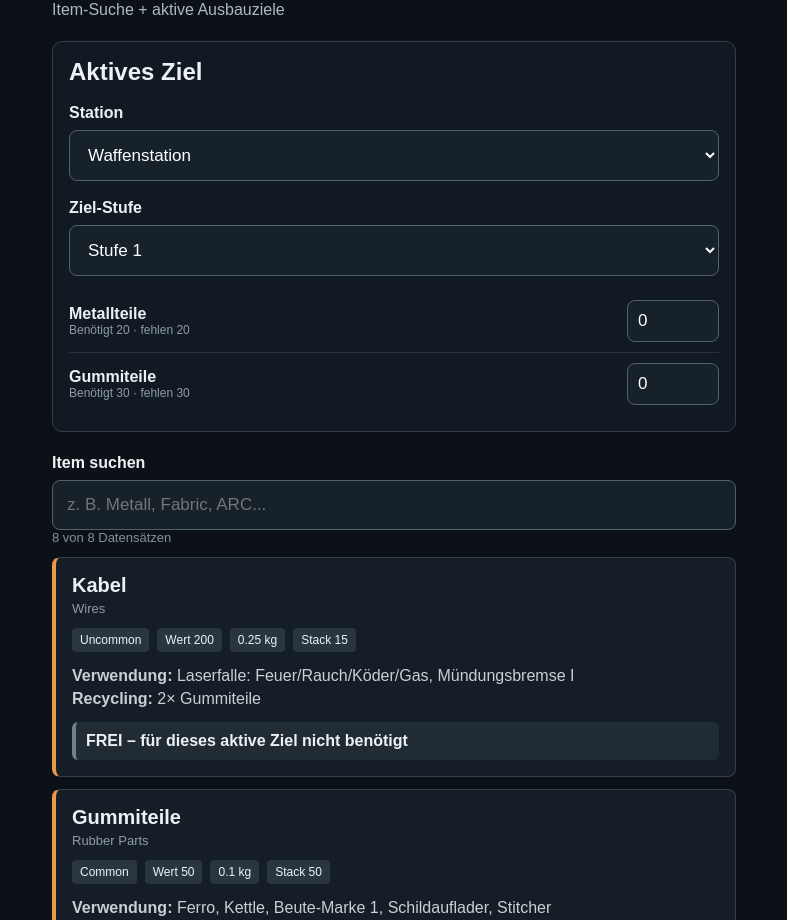
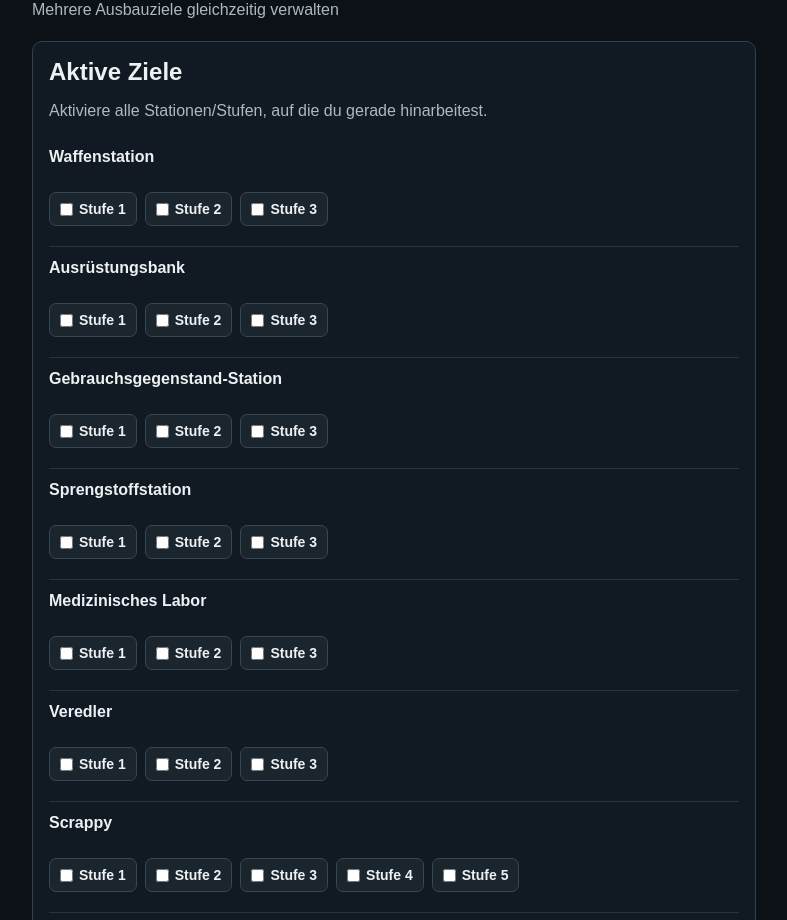
Before and after one commit to RamasFieldTool/Arc-companion, a plain HTML site: page index.html in a window 1280 px wide. Shown: the part 110-1030 px from the top of the page, without its empty margins (246-1033 px from the left). Drawn offline with Linux system fonts and the light colour scheme.

Commit message:
Add files via upload

```diff
--- a/app.js
+++ b/app.js
@@ -1,41 +1,96 @@
 const q=document.querySelector('#q');
 const out=document.querySelector('#out');
 const status=document.querySelector('#status');
-const goalSel=document.querySelector('#goal');
-const levelSel=document.querySelector('#level');
-const goalReq=document.querySelector('#goalReq');
+const goalsEl=document.querySelector('#goals');
+const summaryEl=document.querySelector('#summary');
 
 let items=[],goals=[];
 const norm=s=>(s||'').toLowerCase().normalize('NFD').replace(/[\u0300-\u036f]/g,'');
 const owned=JSON.parse(localStorage.getItem('arcOwned')||'{}');
+const active=JSON.parse(localStorage.getItem('arcActiveGoals')||'{}');
 
 function itemById(id){return items.find(x=>x.id===id)}
-function currentGoal(){return goals.find(g=>g.id===goalSel.value)}
-function currentLevel(){
-  const g=currentGoal();
-  return g?.levels.find(l=>String(l.level)===levelSel.value);
+
+function key(goalId,level){return `${goalId}:${level}`}
+
+function requirementMap(){
+  const map={};
+  goals.forEach(g=>g.levels.forEach(l=>{
+    if(!active[key(g.id,l.level)]) return;
+    l.requirements.forEach(r=>{
+      if(!map[r.itemId]) map[r.itemId]={total:0,reasons:[]};
+      map[r.itemId].total+=r.quantity;
+      map[r.itemId].reasons.push(`${g.de} Stufe ${l.level}: ${r.quantity}`);
+    });
+  }));
+  return map;
 }
+
 function saveOwned(id,val){
   owned[id]=Math.max(0,Number(val)||0);
   localStorage.setItem('arcOwned',JSON.stringify(owned));
-  draw();
-  drawGoal();
+  drawAll();
 }
-function goalNeeds(itemId){
-  const l=currentLevel();
-  if(!l) return null;
-  const r=l.requirements.find(x=>x.itemId===itemId);
-  return r||null;
+
+function toggleGoal(k,checked){
+  if(checked) active[k]=true; else delete active[k];
+  localStorage.setItem('arcActiveGoals',JSON.stringify(active));
+  drawAll();
 }
+
+function drawGoals(){
+  goalsEl.innerHTML=goals.map(g=>`
+    <div class="goalbox">
+      <div class="goalhead">${g.de}</div>
+      <div class="levelrow">
+        ${g.levels.map(l=>`
+          <label class="levelbtn">
+            <input type="checkbox" data-key="${key(g.id,l.level)}" ${active[key(g.id,l.level)]?'checked':''}>
+            Stufe ${l.level}
+          </label>`).join('')}
+      </div>
+    </div>`).join('');
+  goalsEl.querySelectorAll('input[type=checkbox]').forEach(el=>{
+    el.addEventListener('change',e=>toggleGoal(e.target.dataset.key,e.target.checked));
+  });
+}
+
+function drawSummary(){
+  const req=requirementMap();
+  const entries=Object.entries(req);
+  if(!entries.length){
+    summaryEl.innerHTML='<div class="empty">Noch kein Ausbauziel aktiviert.</div>';
+    return;
+  }
+  summaryEl.innerHTML=entries.map(([id,r])=>{
+    const i=itemById(id);
+    const name=i?i.de:id.replaceAll('_',' ');
+    const have=owned[id]||0;
+    const missing=Math.max(0,r.total-have);
+    return `<div class="sumrow">
+      <div>
+        <div class="sumname">${name}</div>
+        <div class="summeta">Gesamt ${r.total} · vorhanden ${have} · fehlen ${missing}</div>
+        <div class="summeta">${r.reasons.join(' · ')}</div>
+      </div>
+      <input class="qty" type="number" min="0" value="${have}" data-id="${id}" aria-label="Besitz ${name}">
+    </div>`;
+  }).join('');
+  summaryEl.querySelectorAll('.qty').forEach(el=>el.addEventListener('input',e=>saveOwned(e.target.dataset.id,e.target.value)));
+}
+
 function goalDecision(i){
-  const need=goalNeeds(i.id);
-  if(!need) return `<div class="need free">FREI – für dieses aktive Ziel nicht benötigt</div>`;
+  const req=requirementMap()[i.id];
+  if(!req) return `<div class="need free">FREI – für deine aktiven Ziele aktuell nicht benötigt</div>`;
   const have=owned[i.id]||0;
-  const missing=Math.max(0,need.quantity-have);
-  if(missing===0) return `<div class="need ok">ZIEL ERFÜLLT – du hast genug</div>`;
-  return `<div class="need keep">BEHALTEN – dir fehlen noch ${missing} von ${need.quantity}</div>`;
+  const missing=Math.max(0,req.total-have);
+  if(missing===0){
+    return `<div class="need ok">ZIEL ERFÜLLT – du hast genug<div class="reasons">${req.reasons.join(' · ')}</div></div>`;
+  }
+  return `<div class="need keep">BEHALTEN – dir fehlen insgesamt noch ${missing} von ${req.total}<div class="reasons">${req.reasons.join(' · ')}</div></div>`;
 }
-function draw(){
+
+function drawItems(){
   const x=norm(q.value.trim());
   const r=x?items.filter(i=>norm(i.de).includes(x)||norm(i.en).includes(x)):items;
   status.textContent=`${r.length} von ${items.length} Datensätzen`;
@@ -49,37 +104,13 @@ function draw(){
     ${goalDecision(i)}
   </article>`).join(''):'<div class="empty">Kein Treffer.</div>';
 }
-function drawGoal(){
-  const l=currentLevel();
-  if(!l){goalReq.innerHTML='';return}
-  goalReq.innerHTML=l.requirements.length?l.requirements.map(r=>{
-    const i=itemById(r.itemId);
-    const name=i?i.de:r.itemId.replaceAll('_',' ');
-    const have=owned[r.itemId]||0;
-    const miss=Math.max(0,r.quantity-have);
-    return `<div class="req">
-      <div><div class="reqname">${name}</div><div class="reqmeta">Benötigt ${r.quantity} · fehlen ${miss}</div></div>
-      <input class="qty" type="number" min="0" value="${have}" data-id="${r.itemId}" aria-label="Besitz ${name}">
-    </div>`;
-  }).join(''):'<div class="empty">Für diese Stufe sind keine Item-Anforderungen hinterlegt.</div>';
-  goalReq.querySelectorAll('.qty').forEach(el=>el.addEventListener('input',e=>saveOwned(e.target.dataset.id,e.target.value)));
-}
-function fillLevels(){
-  const g=currentGoal();
-  levelSel.innerHTML=g.levels.map(l=>`<option value="${l.level}">Stufe ${l.level}</option>`).join('');
-  const firstWithReq=g.levels.find(l=>l.requirements.length)||g.levels[0];
-  if(firstWithReq) levelSel.value=String(firstWithReq.level);
-  drawGoal();draw();
-}
-q.addEventListener('input',draw);
-goalSel.addEventListener('change',fillLevels);
-levelSel.addEventListener('change',()=>{drawGoal();draw()});
+
+function drawAll(){drawGoals();drawSummary();drawItems()}
+q.addEventListener('input',drawItems);
 
 Promise.all([
-  fetch('items.json?v=22').then(r=>r.json()),
-  fetch('goals.json?v=22').then(r=>r.json())
+  fetch('items.json?v=23',{cache:'no-store'}).then(r=>r.json()),
+  fetch('goals.json?v=23',{cache:'no-store'}).then(r=>r.json())
 ]).then(([i,g])=>{
-  items=i;goals=g;
-  goalSel.innerHTML=goals.map(x=>`<option value="${x.id}">${x.de}</option>`).join('');
-  fillLevels();
+  items=i;goals=g;drawAll();
 }).catch(()=>status.textContent='Daten konnten nicht geladen werden.');
--- a/index.html
+++ b/index.html
@@ -3,22 +3,24 @@
 <head>
   <meta charset="utf-8">
   <meta name="viewport" content="width=device-width,initial-scale=1">
-  <title>ARC Companion V2.2</title>
-  <link rel="stylesheet" href="style.css">
+  <title>ARC Companion V2.3</title>
+  <link rel="stylesheet" href="style.css?v=23">
 </head>
 <body>
 <main>
   <small>RAMA // FIELD TOOL</small>
-  <h1>ARC Companion <b>V2.2</b></h1>
-  <p>Item-Suche + aktive Ausbauziele</p>
+  <h1>ARC Companion <b>V2.3</b></h1>
+  <p>Mehrere Ausbauziele gleichzeitig verwalten</p>
 
   <section class="panel">
-    <h2>Aktives Ziel</h2>
-    <label for="goal">Station</label>
-    <select id="goal"></select>
-    <label for="level">Ziel-Stufe</label>
-    <select id="level"></select>
-    <div id="goalReq" class="goalreq"></div>
+    <h2>Aktive Ziele</h2>
+    <p class="muted">Aktiviere alle Stationen/Stufen, auf die du gerade hinarbeitest.</p>
+    <div id="goals"></div>
+  </section>
+
+  <section class="panel">
+    <h2>Gesamtbedarf</h2>
+    <div id="summary"></div>
   </section>
 
   <label for="q">Item suchen</label>
@@ -28,6 +30,6 @@
 
   <footer>Daten-Prototyp · Quelle: RaidTheory/arcraiders-data · ARC Raiders © Embark Studios</footer>
 </main>
-<script src="app.js"></script>
+<script src="app.js?v=23"></script>
 </body>
 </html>
--- a/style.css
+++ b/style.css
@@ -1,20 +1,25 @@
 *{box-sizing:border-box}
 body{margin:0;background:#0b1117;color:#edf1f3;font:16px Arial,sans-serif}
-main{max-width:720px;margin:auto;padding:30px 18px}
+main{max-width:760px;margin:auto;padding:30px 18px}
 small,b{color:#e99a45}
 small{letter-spacing:3px;font-weight:bold}
 h1{font-size:34px;margin:8px 0}
-p{color:#aeb9c0}
 h2{margin:0 0 10px}
+p,.muted{color:#aeb9c0}
 label{display:block;margin:18px 0 8px;font-weight:bold}
-input,select{width:100%;padding:14px;font-size:17px;background:#17212a;color:#fff;border:1px solid #53616b;border-radius:8px}
+input{width:100%;padding:14px;font-size:17px;background:#17212a;color:#fff;border:1px solid #53616b;border-radius:8px}
 .panel{margin:22px 0;padding:16px;background:#111922;border:1px solid #34414b;border-radius:10px}
-.goalreq{margin-top:14px}
-.req{display:grid;grid-template-columns:1fr 92px;gap:10px;align-items:center;padding:10px 0;border-top:1px solid #28343d}
-.req:first-child{border-top:0}
-.reqname{font-weight:bold}
-.reqmeta{font-size:12px;color:#8f9ca5}
-.qty{width:92px;padding:10px}
+.goalbox{border-top:1px solid #28343d;padding:12px 0}
+.goalbox:first-child{border-top:0}
+.goalhead{font-weight:bold;margin-bottom:8px}
+.levelrow{display:flex;gap:8px;flex-wrap:wrap}
+.levelbtn{display:flex;align-items:center;gap:6px;background:#1a252e;border:1px solid #3a4750;border-radius:7px;padding:8px 10px;font-size:14px}
+.levelbtn input{width:auto;margin:0;padding:0}
+.sumrow{display:grid;grid-template-columns:1fr 90px;gap:10px;align-items:center;padding:10px 0;border-top:1px solid #28343d}
+.sumrow:first-child{border-top:0}
+.sumname{font-weight:bold}
+.summeta{font-size:12px;color:#8f9ca5}
+.qty{width:90px;padding:10px}
 .card{margin-top:12px;padding:16px;background:#151e26;border:1px solid #34414b;border-left:4px solid #e99a45;border-radius:8px}
 .card h2{margin:0 0 4px;font-size:20px}
 .en{color:#8f9ca5;font-size:13px}
@@ -25,5 +30,6 @@ input,select{width:100%;padding:14px;font-size:17px;background:#17212a;color:#ff
 .need.ok{border-left:4px solid #61a86d}
 .need.keep{border-left:4px solid #e99a45}
 .need.free{border-left:4px solid #71808a}
+.reasons{font-weight:normal;font-size:12px;color:#b7c0c6;margin-top:5px}
 .empty,#status,footer{color:#84919a;font-size:13px}
 footer{margin-top:34px;border-top:1px solid #34414b;padding-top:15px}
```
Also changed, not shown: README.md.
